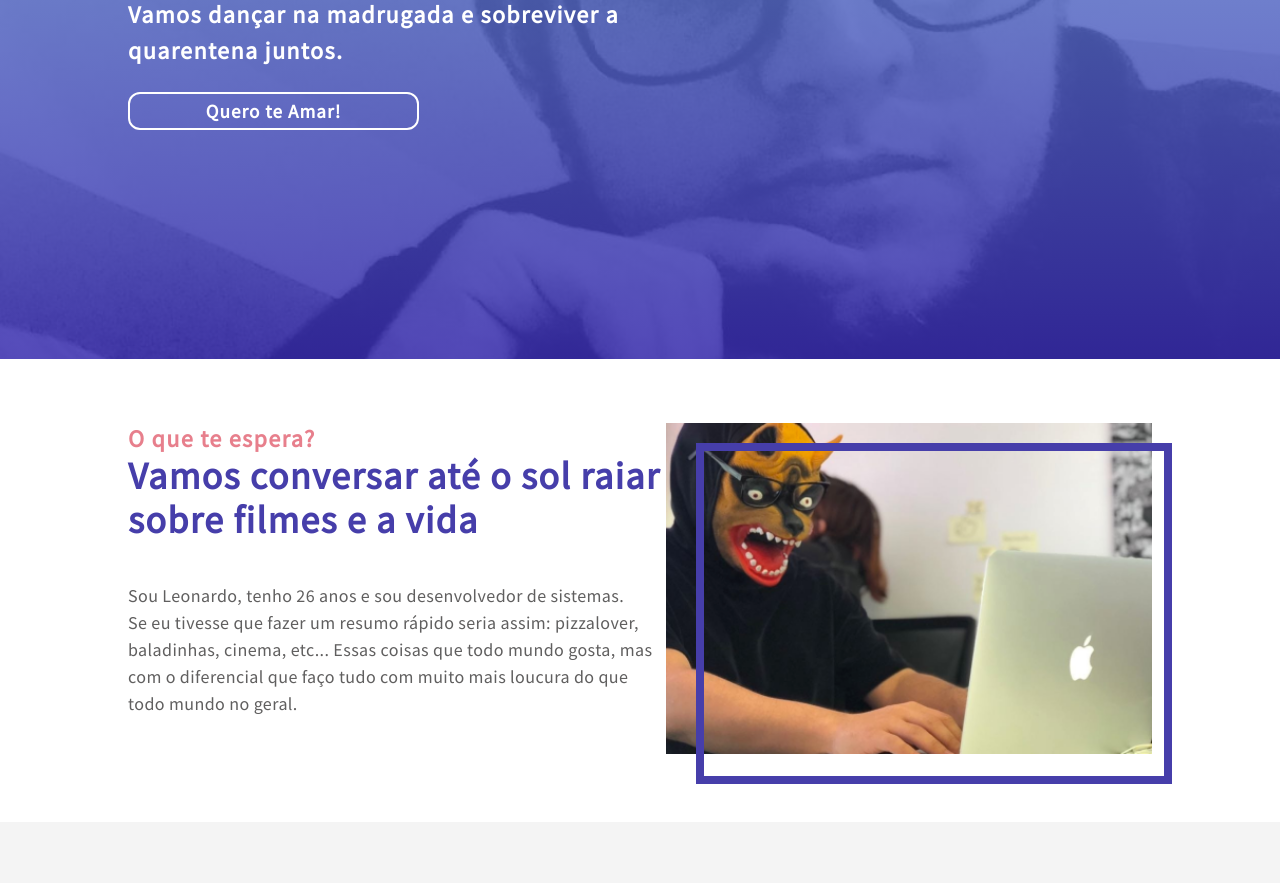
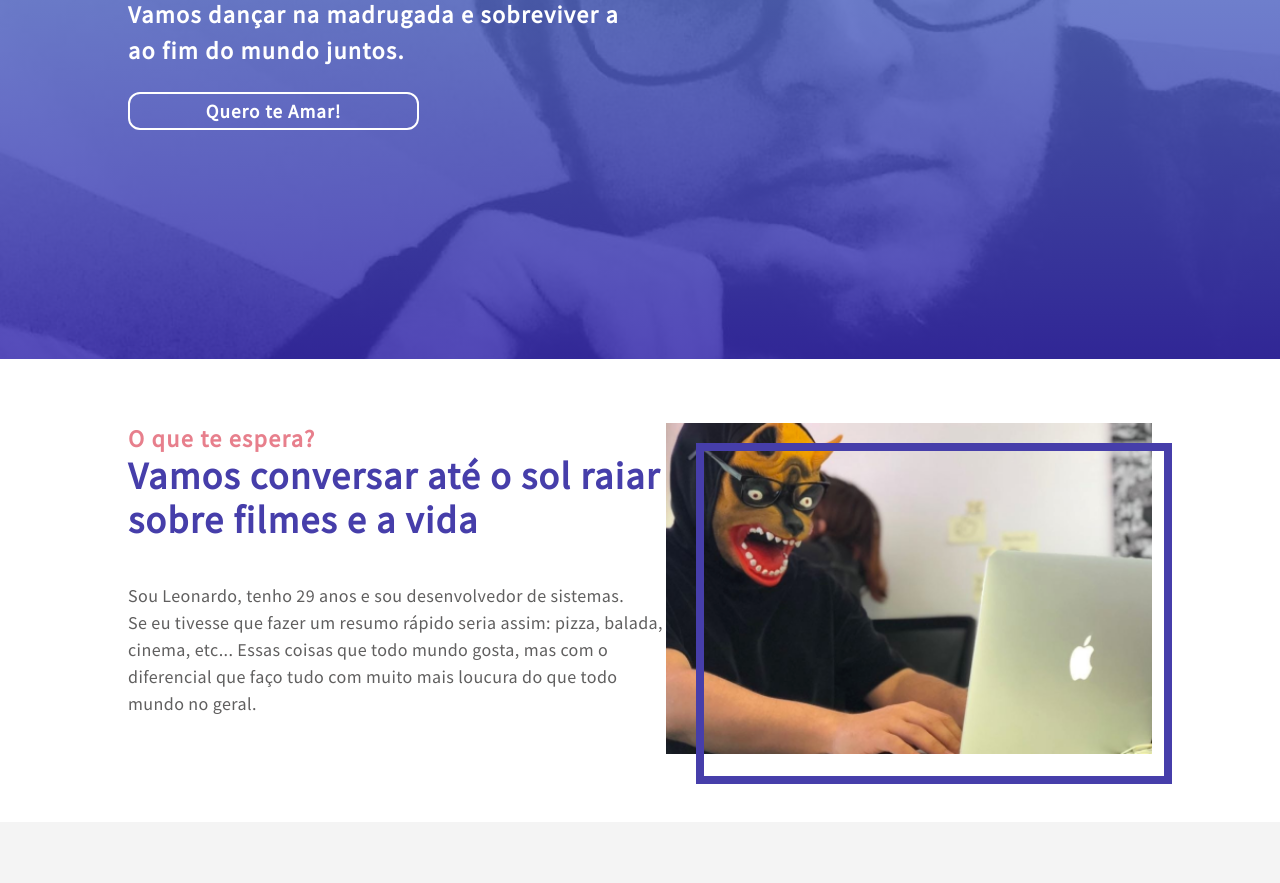
Before and after one commit to leo1994/quero-ser-seu-amor, a plain HTML site: page index.html in a window 1280 px wide. Shown: the part 441-1324 px from the top of the page. Drawn offline with Linux system fonts and the light colour scheme.

Commit message:
Update index.html

```diff
--- a/index.html
+++ b/index.html
@@ -94,7 +94,7 @@
           QUERO SER O SEU AMOR.
         </h1>
         <h2 class="subtitle">
-          Vamos dançar na madrugada e sobreviver a quarentena juntos.
+          Vamos dançar na madrugada e sobreviver a ao fim do mundo juntos.
         </h2>
         <a class="me-ame2" href="#me-ame">Quero te Amar!</a>
       </div>
@@ -104,9 +104,9 @@
         <h3>O que te espera?</h3>
         <h4>Vamos conversar até o sol raiar sobre filmes e a vida</h4>
         <span class="description">
-          Sou Leonardo, tenho 26 anos e sou desenvolvedor de sistemas.<br />
-          Se eu tivesse que fazer um resumo rápido seria assim: pizzalover,
-          baladinhas, cinema, etc... Essas coisas
+          Sou Leonardo, tenho 29 anos e sou desenvolvedor de sistemas.<br />
+          Se eu tivesse que fazer um resumo rápido seria assim: pizza,
+          balada, cinema, etc... Essas coisas
           que todo mundo gosta, mas com o diferencial que faço tudo com muito
           mais loucura do que todo mundo no geral. <br />
         </span>
```
